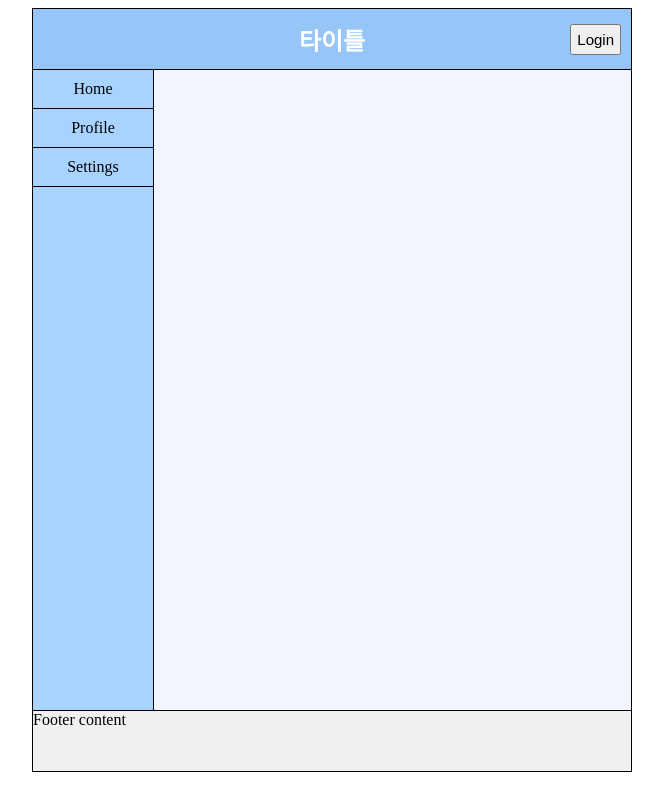
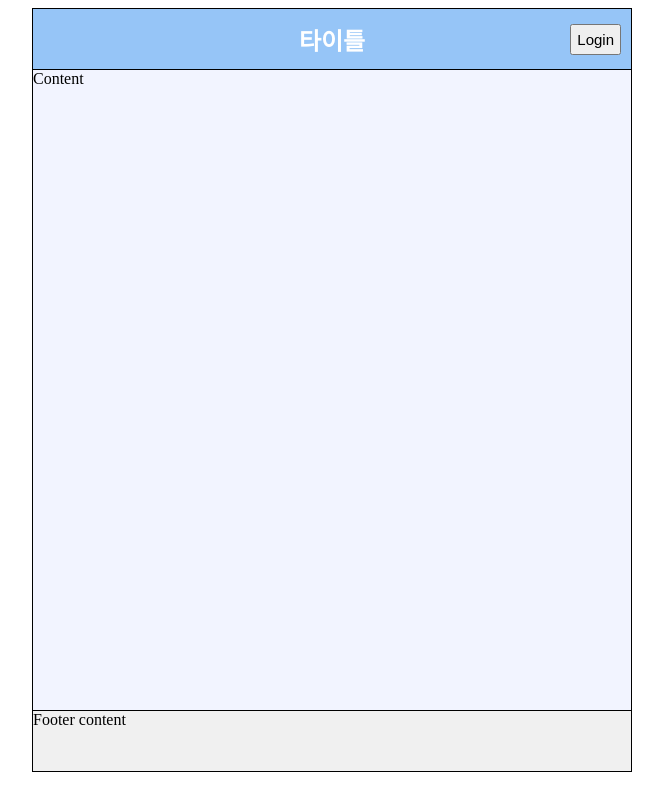
Before and after one commit to memomou/memo_frontend, a React (Create React App) app: page / in a window 1280 px wide. Shown: the whole page, without its empty margins (308-971 px from the left). Built offline with nearby package versions, Linux system fonts and the light colour scheme.

Commit message:
Add: Page 별 폴더 구분

```diff
--- a/src/views/Body.tsx
+++ b/src/views/Body.tsx
@@ -1,18 +1,28 @@
 import styled from "styled-components";
 import Sidebar from "./Sidebar";
 import Content from "./Content";
+import Form from "../components/Form";
+import { RadiusText } from "../components/Text";
+import { BrowserRouter as Router, Route, Routes } from "react-router-dom";
+import Root from "./pages/Root";
 
 const Container = styled.div`
   display: flex;
   height: calc(100vh - 160px);
   min-height: 450px;
+
+  border-left: 1px solid black;
+  border-right: 1px solid black;
 `;
 
 function Body() {
   return (
     <Container>
-      <Sidebar />
-      <Content />
+      <Router>
+        <Routes>
+          <Route path="/" element={<Root/>} />
+        </Routes>
+      </Router>
     </Container>
   );
 }
--- a/src/views/Content.tsx
+++ b/src/views/Content.tsx
@@ -1,9 +1,3 @@
-import Button from "../components/Button";
-import { BrowserRouter as Router, Route, Routes } from "react-router-dom";
-import { RadiusText } from "../components/Text";
-import Input from "../components/Input";
-import Form from "../components/Form";
-
 import styled from "styled-components";
 
 const Styled = styled.div`
@@ -11,27 +5,12 @@ const Styled = styled.div`
   height: 100%;
   flex: 1;
   background-color: ${(props) => props.theme.ContentbgColor};
-  border-right: 1px solid black;
 `;
 
 function Content() {
   return (
     <Styled>
-      <Router>
-        <Routes>
-          <Route path="/components/form" element={<Form></Form>} />
-          <Route
-            path="/components/text"
-            element={
-              <RadiusText $bgColor="gray" $radiusPx="15px">
-                RadiusText{" "}
-              </RadiusText>
-            }
-          />
-          <Route path="/components/input" element={<Input />} />
-          <Route path="/btn/:id" element={<Button />} />
-        </Routes>
-      </Router>
+      Content
     </Styled>
   );
 }
--- /dev/null
+++ b/src/views/pages/Root.tsx
@@ -0,0 +1,16 @@
+import styled from "styled-components";
+import Content from "../Content";
+
+const Styled = styled.div`
+  flex: 1;
+`;
+
+function Root() {
+  return (
+    <Styled>
+      <Content />
+    </Styled>
+  );
+}
+
+export default Root;
```
